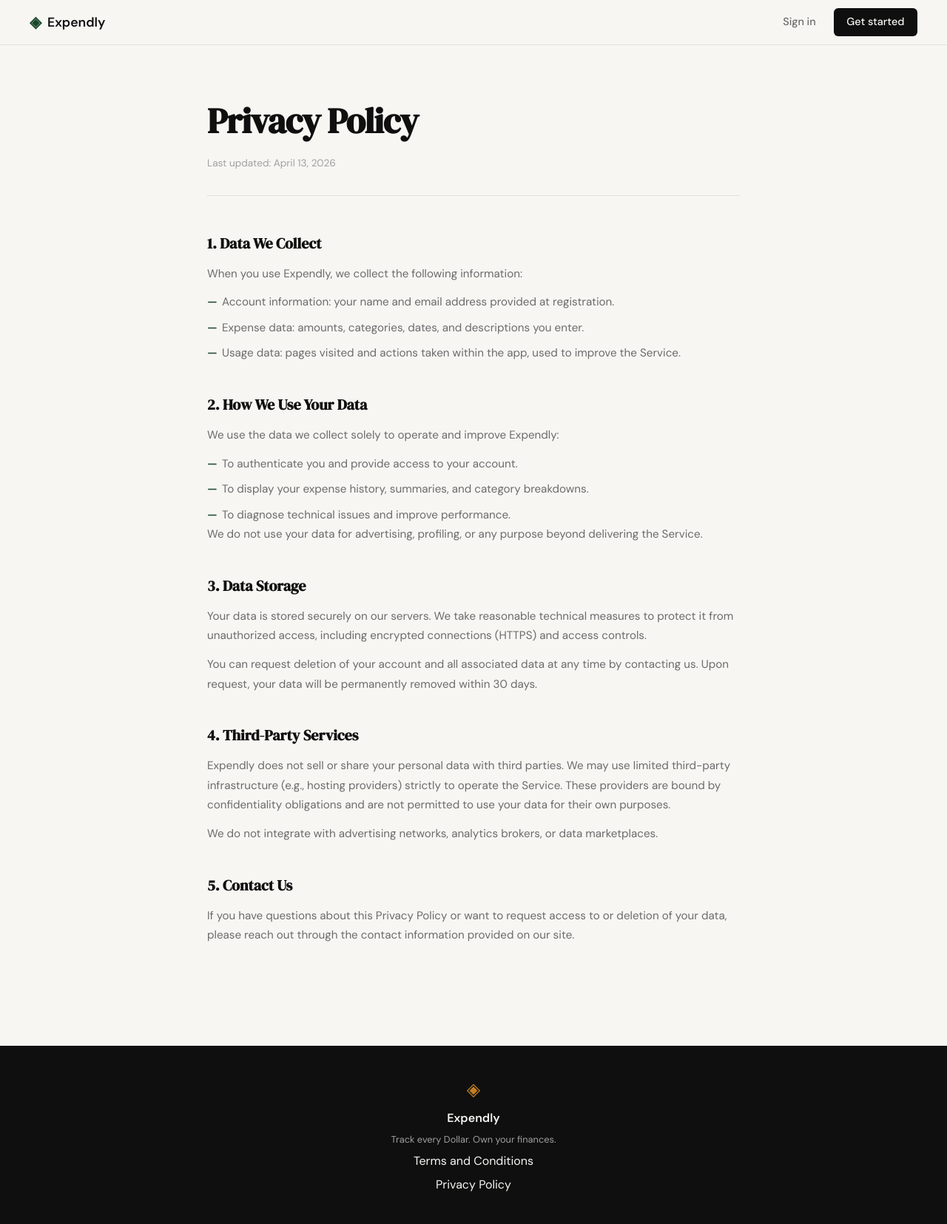
After one commit to BhavyaVadher/expendy, a Flask app: page /privacy in a window 1280 px wide. The commit adds this page. Shown: the whole page at 74% size. Run offline with Flask 3, Linux system fonts and the light colour scheme.

Commit message:
landing: add privacy policy page and route

```diff
--- a/app.py
+++ b/app.py
@@ -31,6 +31,11 @@ def terms():
     return render_template("terms.html")
 
 
+@app.route("/privacy")
+def privacy():
+    return render_template("privacy.html")
+
+
 @app.route("/logout")
 def logout():
     return "Logout — coming in Step 3"
--- a/templates/base.html
+++ b/templates/base.html
@@ -35,7 +35,7 @@
             <span class="footer-name">Expendly</span>
             <p class="footer-copy">Track every Dollar. Own your finances.</p>
             <a href="/terms">Terms and Conditions</a>
-            <a href="#">Privacy Policy</a>
+            <a href="/privacy">Privacy Policy</a>
         </div>
     </footer>
 
--- /dev/null
+++ b/templates/privacy.html
@@ -0,0 +1,52 @@
+{% extends "base.html" %}
+
+{% block title %}Privacy Policy — Expendly{% endblock %}
+
+{% block content %}
+
+<section class="legal-page">
+    <div class="legal-inner">
+        <h1 class="legal-title">Privacy Policy</h1>
+        <p class="legal-meta">Last updated: April 13, 2026</p>
+
+        <div class="legal-section">
+            <h2>1. Data We Collect</h2>
+            <p>When you use Expendly, we collect the following information:</p>
+            <ul>
+                <li>Account information: your name and email address provided at registration.</li>
+                <li>Expense data: amounts, categories, dates, and descriptions you enter.</li>
+                <li>Usage data: pages visited and actions taken within the app, used to improve the Service.</li>
+            </ul>
+        </div>
+
+        <div class="legal-section">
+            <h2>2. How We Use Your Data</h2>
+            <p>We use the data we collect solely to operate and improve Expendly:</p>
+            <ul>
+                <li>To authenticate you and provide access to your account.</li>
+                <li>To display your expense history, summaries, and category breakdowns.</li>
+                <li>To diagnose technical issues and improve performance.</li>
+            </ul>
+            <p>We do not use your data for advertising, profiling, or any purpose beyond delivering the Service.</p>
+        </div>
+
+        <div class="legal-section">
+            <h2>3. Data Storage</h2>
+            <p>Your data is stored securely on our servers. We take reasonable technical measures to protect it from unauthorized access, including encrypted connections (HTTPS) and access controls.</p>
+            <p>You can request deletion of your account and all associated data at any time by contacting us. Upon request, your data will be permanently removed within 30 days.</p>
+        </div>
+
+        <div class="legal-section">
+            <h2>4. Third-Party Services</h2>
+            <p>Expendly does not sell or share your personal data with third parties. We may use limited third-party infrastructure (e.g., hosting providers) strictly to operate the Service. These providers are bound by confidentiality obligations and are not permitted to use your data for their own purposes.</p>
+            <p>We do not integrate with advertising networks, analytics brokers, or data marketplaces.</p>
+        </div>
+
+        <div class="legal-section">
+            <h2>5. Contact Us</h2>
+            <p>If you have questions about this Privacy Policy or want to request access to or deletion of your data, please reach out through the contact information provided on our site.</p>
+        </div>
+    </div>
+</section>
+
+{% endblock %}
```
